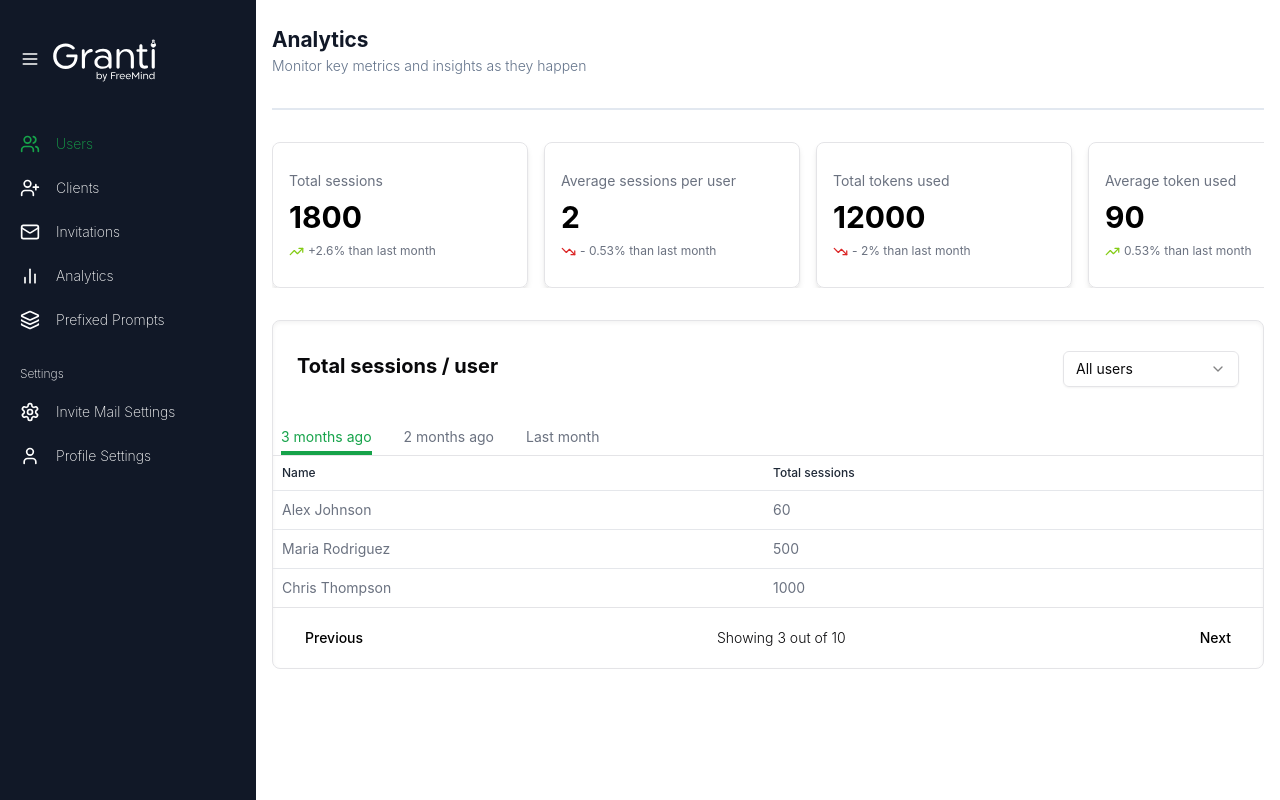
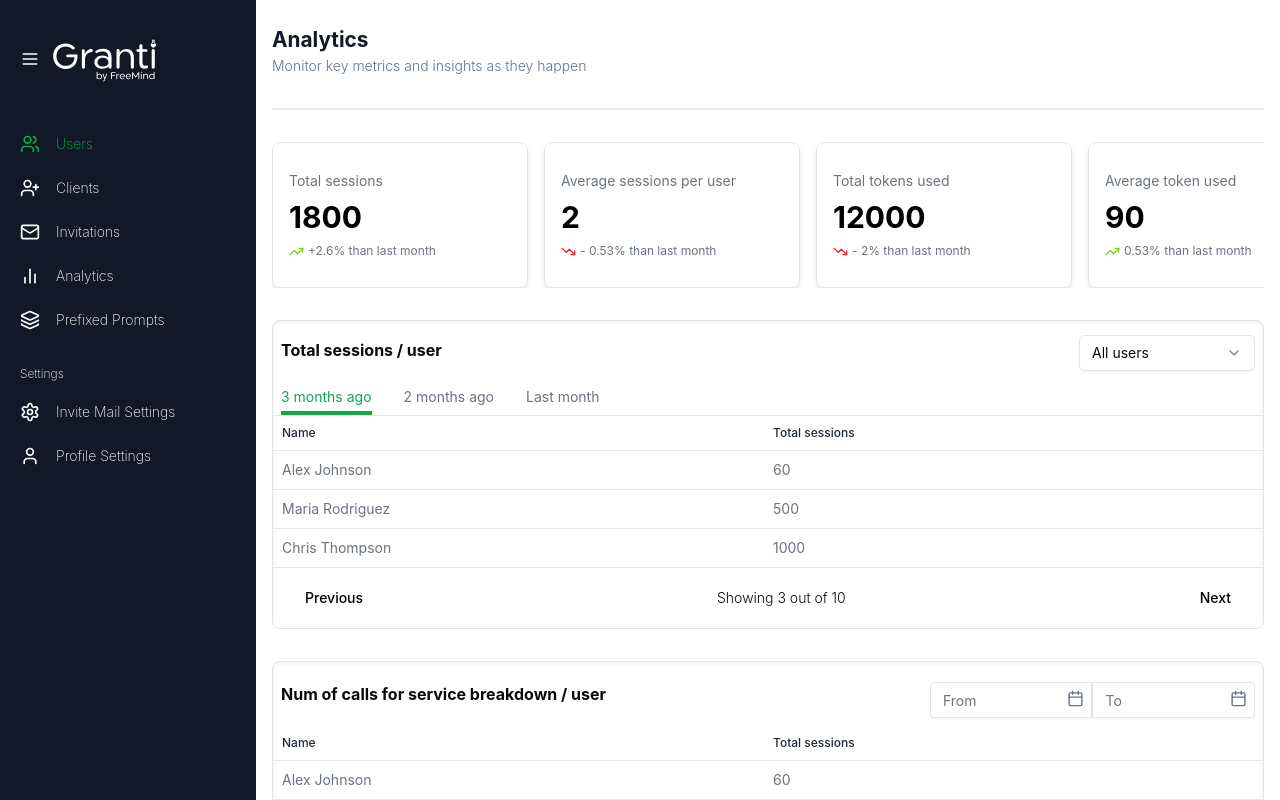
Before and after one commit to littlegod20/Freemind, a React (Vite) app: page /analytics in a window 1280 px wide. Built offline with nearby package versions, Linux system fonts and the light colour scheme.

Commit message:
modified the filterCalendar component as well ass the sessionsTableHeader for the analytics page

```diff
--- a/src/components/widgets/FilterCalendar.tsx
+++ b/src/components/widgets/FilterByCalendar.tsx
@@ -1,7 +1,7 @@
 import { Calendar } from "lucide-react";
 import Inputs from "../Inputs";
 
-const FilterCalendar = () => {
+const FilterByCalendar = () => {
   return (
     <>
       <div className="flex flex-col items-start gap-2 hdx:gap-0 hdx:flex-row pt-2">
@@ -18,4 +18,4 @@ const FilterCalendar = () => {
   );
 };
 
-export default FilterCalendar;
+export default FilterByCalendar;
--- a/src/components/widgets/FilterParent.tsx
+++ b/src/components/widgets/FilterParent.tsx
@@ -1,12 +1,12 @@
 import { LabelTypes } from "@/utils/types";
-import FilterCalendar from "./FilterCalendar";
 import FilterSearch from "./FilterSearch";
+import FilterByCalendar from "./FilterByCalendar";
 
 const FilterParent = ({ filterOptions }: { filterOptions: LabelTypes[] }) => {
   return (
     <div className="flex flex-col hdx:flex-row sm:justify-between">
       <FilterSearch filterInfo={filterOptions} />
-      <FilterCalendar />
+      <FilterByCalendar />
     </div>
   );
 };
--- a/src/pages/Analytics/Analytics.tsx
+++ b/src/pages/Analytics/Analytics.tsx
@@ -8,9 +8,11 @@ import {
 } from "./constants";
 import CommonTab from "@/components/widgets/CommonTab";
 import { useState } from "react";
-import SessionsTableHeader from "./components/SessionsTableHeader";
 import CommonTabChild from "@/components/CommonTabChild";
 import Table from "@/components/Table";
+import ContainerHeader from "./components/SessionsTableHeader";
+import Inputs from "@/components/Inputs";
+import FilterByCalendar from "@/components/widgets/FilterByCalendar";
 
 const Analytics = () => {
   const [childIndex, setChildIndex] = useState(0);
@@ -41,10 +43,19 @@ const Analytics = () => {
         <StatisticsBox data={statisticsData.data} />
       </section>
 
-      <section className="mt-8 pt-6 border rounded-lg shadow-inner">
-        <SessionsTableHeader />
+      <section className="mt-8 border rounded-lg shadow-inner">
+        <ContainerHeader title="Total sessions / user">
+          <Inputs
+            data={[
+              { placeholder: "All users", options: ["option1", "option2"] },
+            ]}
+            type="select"
+            className="w-44 font-normal"
+            defaultSelect={false}
+          />
+        </ContainerHeader>
 
-        <div className="mt-8">
+        <div className="">
           <CommonTab
             tabData={tabData}
             onClickTab={handleAnalyticsTab}
@@ -65,6 +76,21 @@ const Analytics = () => {
           </CommonTab>
         </div>
       </section>
+
+      <section className="mt-8 border rounded-lg shadow-inner">
+        <ContainerHeader title="Num of calls for service breakdown / user">
+          <FilterByCalendar />
+        </ContainerHeader>
+        <Table
+          tableDetails={analyticsTableDetails}
+          tableTitles={analyticsTableTitles}
+          titlesClassName="w-1/2"
+          detailsClassName="w-1/2"
+          overAllContainerClassName="rounded-b-lg"
+          tableClassName="rounded-none border-b-[1px]"
+          pagination={true}
+        />
+      </section>
     </main>
   );
 };
--- a/src/pages/Analytics/components/SessionsTableHeader.tsx
+++ b/src/pages/Analytics/components/SessionsTableHeader.tsx
@@ -1,20 +1,20 @@
-import Inputs from "@/components/Inputs";
-const SessionsTableHeader = () => {
+import React from "react";
+const ContainerHeader = ({
+  title,
+  children,
+}: {
+  title: string;
+  children: React.ReactNode;
+}) => {
   return (
     <>
-      <header className="flex justify-between items-center px-6">
-        <p className="w-[104px] sm:w-full font-bold text-sm sm:text-xl">
-          Total sessions / user
-        </p>
-        <Inputs
-          data={[{ placeholder: "All users", options: ["option1", "option2"] }]}
-          type="select"
-          className="w-44 font-normal"
-          defaultSelect={false}
-        />
+      <header className="flex flex-col sm:flex-row sm:justify-between sm:items-center px-2 py-2">
+        <p className="w-full font-bold text-sm sm:text-base">{title}</p>
+
+        <div>{children}</div>
       </header>
     </>
   );
 };
 
-export default SessionsTableHeader;
+export default ContainerHeader;
```
